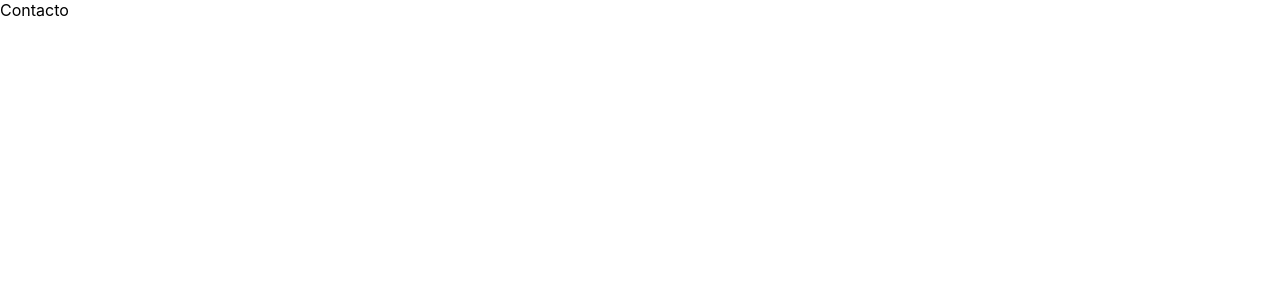
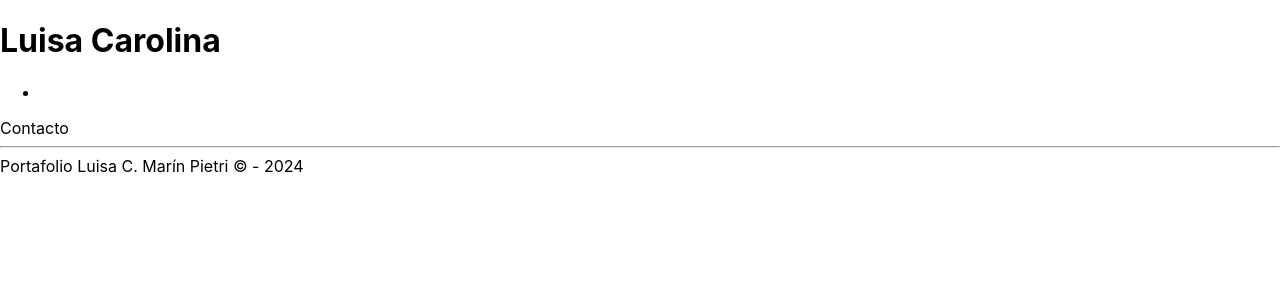
Before and after one commit to mpluisacarolina/08-proyecto2, a React (Create React App) app: page /contacto in a window 1280 px wide. Shown: the top 300 px of the page. Built offline with nearby package versions, Linux system fonts and the light colour scheme.

Commit message:
Creación componentes para el layout

```diff
--- /dev/null
+++ b/src/components/layout/Footer.jsx
@@ -0,0 +1,9 @@
+import React from 'react'
+
+export const Footer = () => {
+  return (
+    <footer>
+        Portafolio Luisa C. Marín Pietri &copy; - 2024
+    </footer>
+  )
+}
--- /dev/null
+++ b/src/components/layout/HeaderNav.jsx
@@ -0,0 +1,16 @@
+import React from 'react'
+
+export const HeaderNav = () => {
+    return (
+        <header>
+            <h1> Luisa Carolina </h1>
+            <nav>
+                <ul>
+                    <li>
+
+                    </li>
+                </ul>
+            </nav>
+        </header>
+    )
+}
--- a/src/router/MisRutas.jsx
+++ b/src/router/MisRutas.jsx
@@ -5,23 +5,27 @@ import { Servicios } from '../components/Servicios';
 import { Portafolio } from '../components/Portafolio';
 import { Curriculum } from '../components/Curriculum';
 import { Contacto } from '../components/Contacto';
+import { HeaderNav } from '../components/layout/HeaderNav';
+import { Footer } from '../components/layout/Footer';
 
 export const MisRutas = () => {
     return (
         <BrowserRouter >
             {/* HEADER Y NAVEGACION */}
+            <HeaderNav />
 
             {/* CONTENIDO CENTRAL */}
             <Routes >
-                <Route path = "/" element = {<Inicio />} />
-                <Route path = "inicio" element = {<Inicio />} />
-                <Route path = "portafolio" element = {<Portafolio />} />
-                <Route path = "servicios" element = {<Servicios />} />
-                <Route path = "curriculum" element = {<Curriculum />} />
-                <Route path = "contacto" element = {<Contacto />} />
+                <Route path="/" element={<Inicio />} />
+                <Route path="inicio" element={<Inicio />} />
+                <Route path="portafolio" element={<Portafolio />} />
+                <Route path="servicios" element={<Servicios />} />
+                <Route path="curriculum" element={<Curriculum />} />
+                <Route path="contacto" element={<Contacto />} />
             </Routes>
-
+            <hr />
             {/* FOOTER */}
+            <Footer />
         </BrowserRouter>
     )
 }
```
